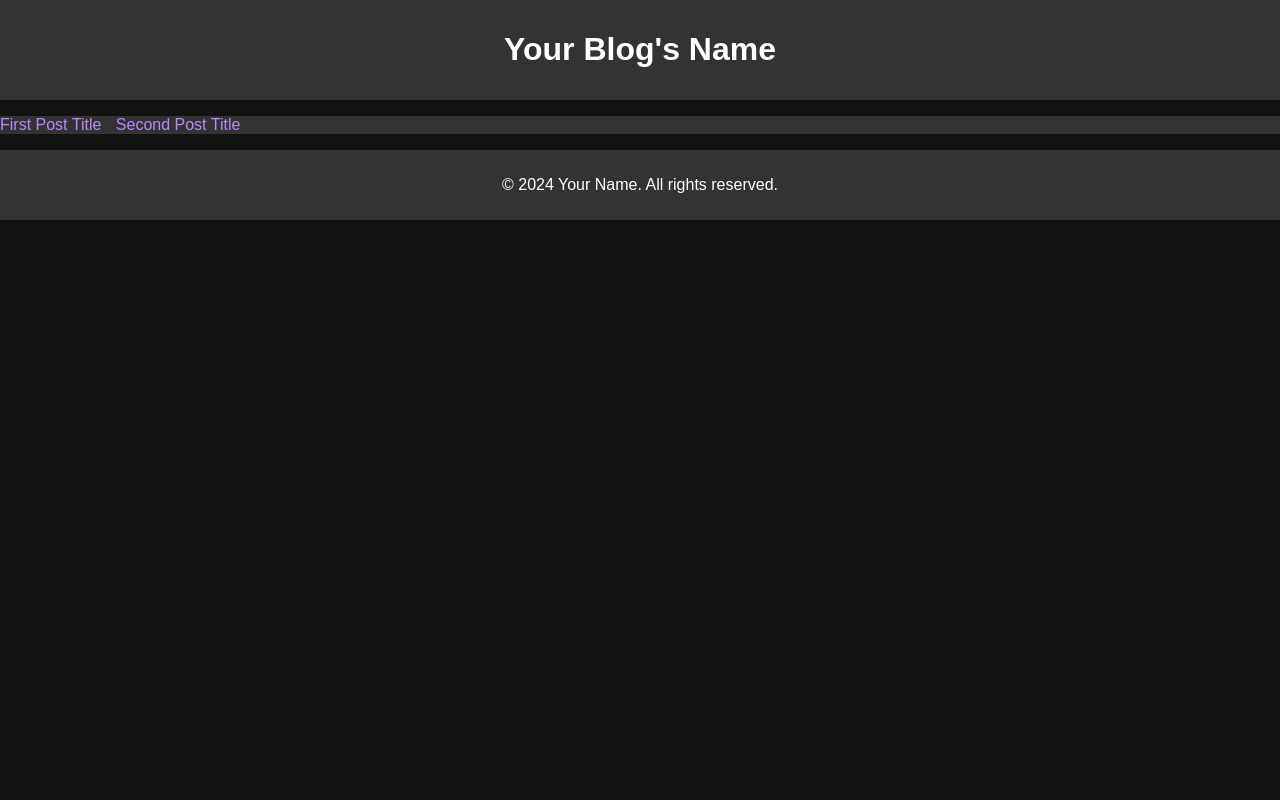
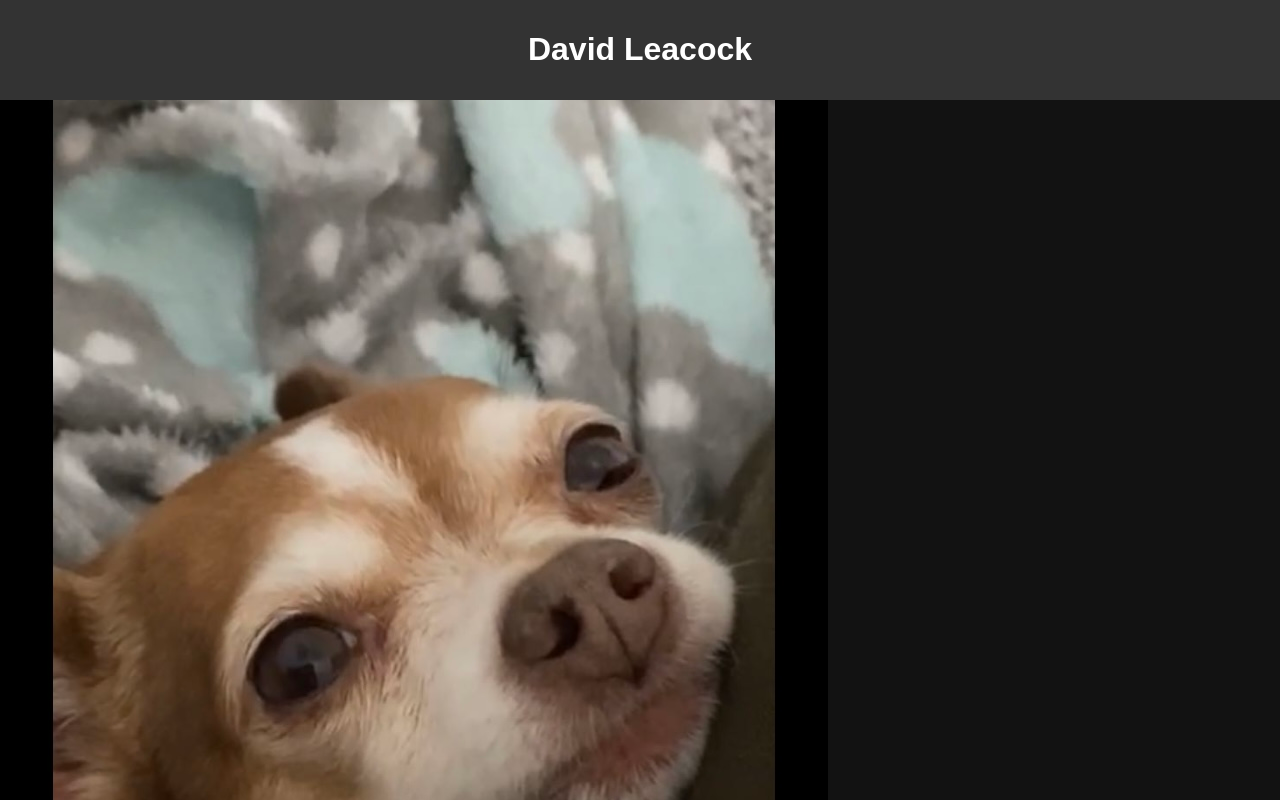
Before and after one commit to davidleacock/davidleacock.github.io, a plain HTML site: page index.html in a window 1280 px wide. Shown: the top 800 px of the page. Drawn offline with Linux system fonts and the light colour scheme.

Commit message:
add image

```diff
--- a/index.html
+++ b/index.html
@@ -3,22 +3,24 @@
 <head>
     <meta charset="UTF-8">
     <meta name="viewport" content="width=device-width, initial-scale=1.0">
-    <title>Your Blog's Name</title>
+    <title>David Leacock</title>
     <link rel="stylesheet" href="css/style.css">
 </head>
 <body>
 <header>
-    <h1>Your Blog's Name</h1>
+    <h1>David Leacock</h1>
 </header>
 <nav>
-    <ul>
-        <li><a href="posts/first-post.html">First Post Title</a></li>
-        <li><a href="posts/second-post.html">Second Post Title</a></li>
-        <!-- Add more posts here -->
-    </ul>
+<!--    <ul>-->
+<!--        <li><a href="posts/first-post.html">First Post Title</a></li>-->
+<!--        <li><a href="posts/second-post.html">Second Post Title</a></li>-->
+<!--        &lt;!&ndash; Add more posts here &ndash;&gt;-->
+<!--    </ul>-->
 </nav>
+<img src="images/welcome.jpg" alt="Dat boy" style="max-width:100%;height:auto;">
+
 <footer>
-    <p>© 2024 Your Name. All rights reserved.</p>
+    <p>© 2024 David Leacock</p>
 </footer>
 </body>
 </html>
```
Also changed, not shown: posts/first-post.html (+6 -6 lines), posts/second-post.html (+6 -6 lines), images/welcome.jpg (added).
